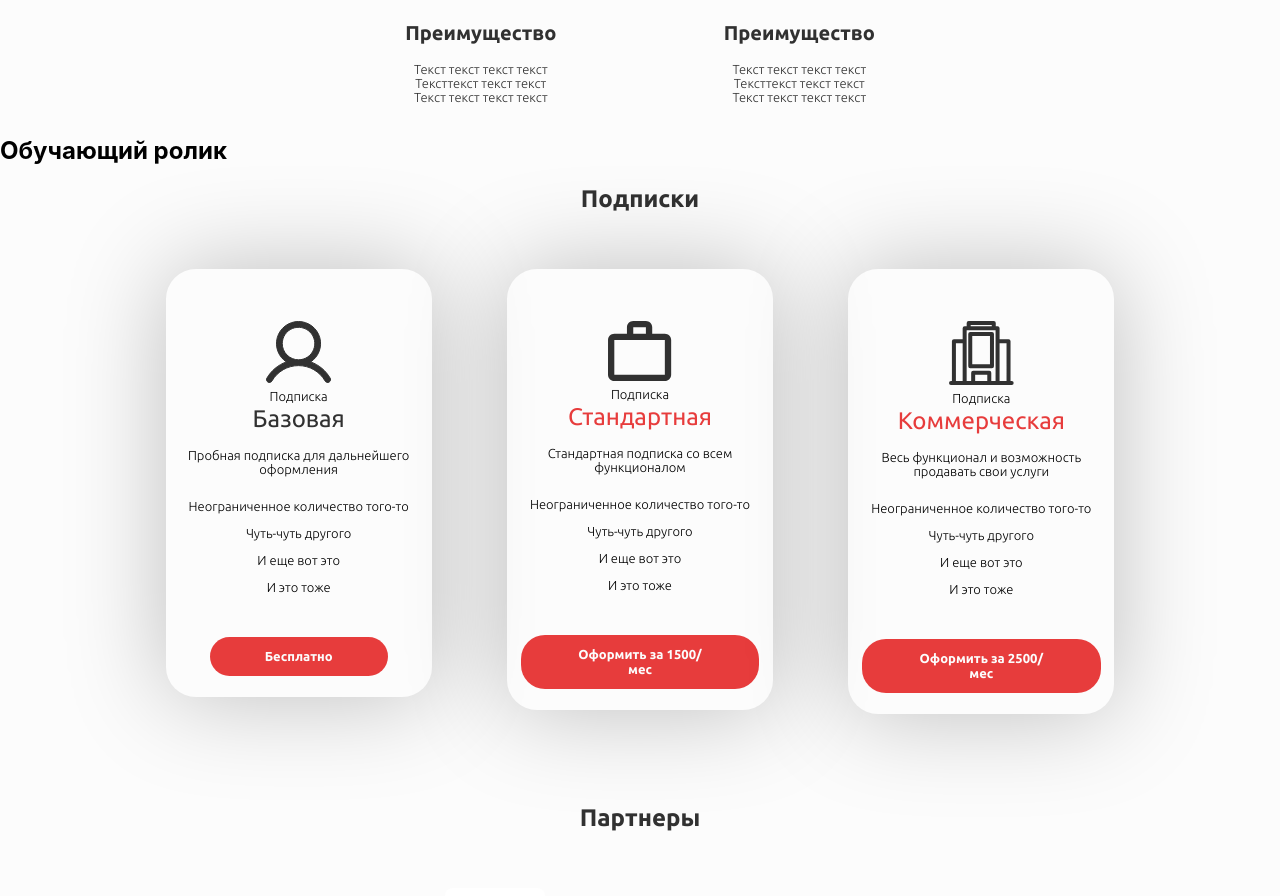
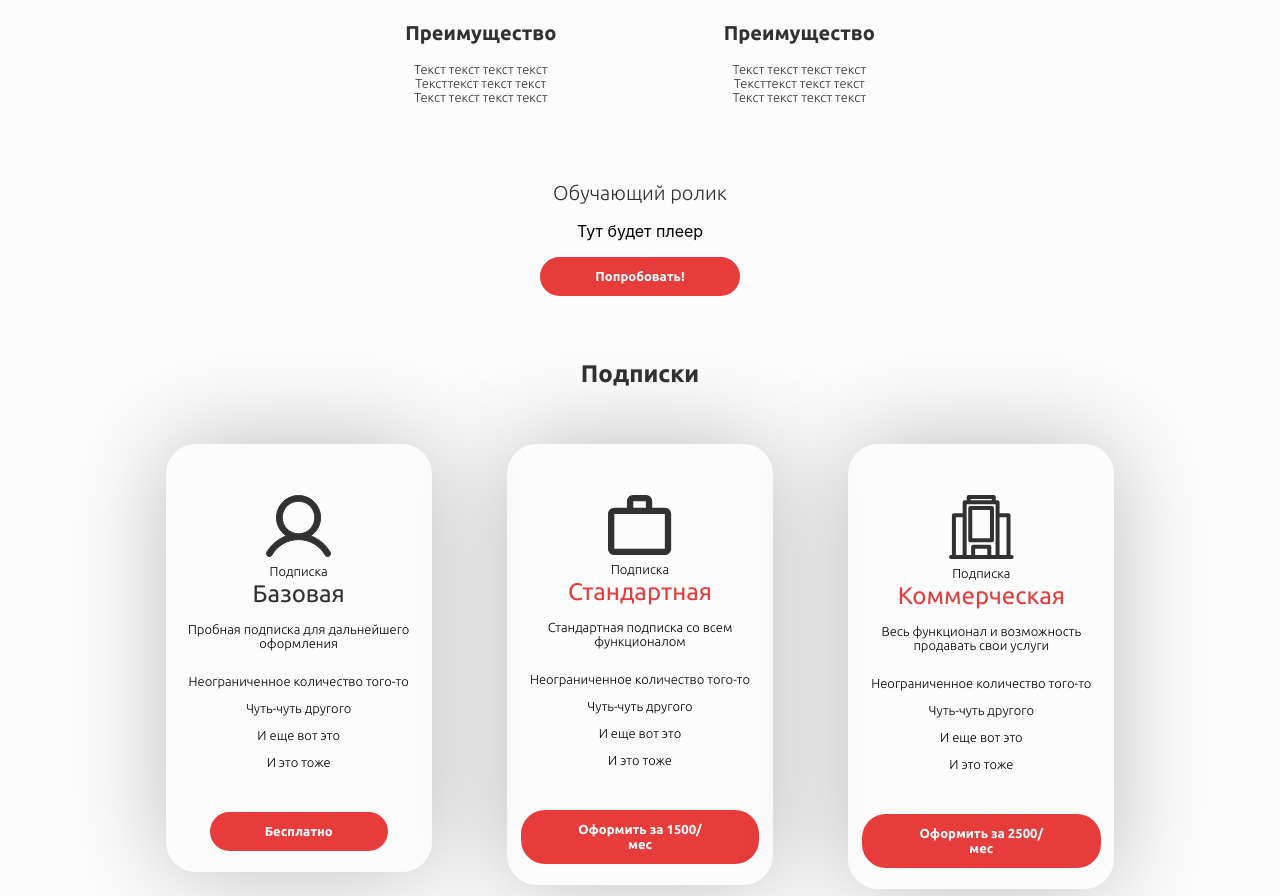
Before and after one commit to Kataiii/ConfiguratorFrontend, a React app: page / in a window 1280 px wide. Shown: the part 2160-3056 px from the top of the page. Built offline with nearby package versions, Linux system fonts and the light colour scheme.

Commit message:
add card registration

```diff
--- a/src/pages/RegistrationPage.tsx
+++ b/src/pages/RegistrationPage.tsx
@@ -1,6 +1,11 @@
+import BlockRegistration from "../widgets/BlockRegistration";
+
+
 const RegistrationPage = () =>{
     return(
-        <div></div>
+        <div>
+            <BlockRegistration/>
+        </div>
     );
 }
 
--- /dev/null
+++ b/src/shared/ui/CardRegist.tsx
@@ -0,0 +1,21 @@
+import Button from "./ButtonPrim";
+
+
+export interface cardRegistProps{
+    image: any,
+    title: string,
+    altImage: string
+    action: () => void
+}
+
+const CardRegist = (props: cardRegistProps) => {
+    return(
+        <div>
+            <h1>{props.title}</h1>
+            <img src={props.image} alt={props.altImage}></img>
+            <Button title="Регистрация" onClick={props.action}></Button>
+        </div>
+    );
+}
+
+export default CardRegist;
--- /dev/null
+++ b/src/widgets/BlockRegistration.tsx
@@ -0,0 +1,26 @@
+import PersonRegist from "../assets/images/image-person-regist.svg"
+import CompanyRegist from "../assets/images/image-company-regist.svg"
+import CardRegist, {cardRegistProps} from "../shared/ui/CardRegist";
+import { useNavigate } from "react-router-dom";
+import { Link } from "react-router-dom";
+
+
+const BlockRegistration = () => {
+    const navigate = useNavigate();
+
+    return(
+        <div>
+            <h1>Регистрация</h1>
+            <CardRegist title="Пользовательская" image={PersonRegist} altImage="image-file" action={() => {navigate('/login/register/user')}}></CardRegist>
+            <CardRegist title="Компания" image={CompanyRegist} altImage="image-document" action={() => {navigate('/login/register/company')}}></CardRegist>
+            <div>
+                <p>У вас уже есть аккаунт?</p>
+                <Link to={'/login'}>
+                    <p>Войти</p>
+                </Link>
+            </div>
+        </div>
+    );
+}
+
+export default BlockRegistration;
--- a/src/widgets/VideoPlayer.tsx
+++ b/src/widgets/VideoPlayer.tsx
@@ -1,7 +1,16 @@
+import styles from "./css/BlockCard.module.css"
+import Button from "../shared/ui/ButtonPrim";
+import { useNavigate } from "react-router-dom";
+
+
 const VideoPlayer = () => {
+    const navigate = useNavigate();
+
     return(
-        <div>
-            <h2>Обучающий ролик</h2>
+        <div className={styles.BlockVideoPlayer}>
+            <h2 className={styles.TitleVideoPlayer}>Обучающий ролик</h2>
+            <p>Тут будет плеер</p>
+            <Button title="Попробовать!" onClick={() => navigate('/login')}></Button>
         </div>
     )
 }
--- a/src/widgets/css/BlockCard.module.css
+++ b/src/widgets/css/BlockCard.module.css
@@ -50,3 +50,17 @@
 .DivImage{
     margin: 0 2.5%;
 }
+
+.BlockVideoPlayer{
+    text-align: center;
+    margin: 5% auto;
+}
+
+.TitleVideoPlayer{
+    font-family: 'Ubuntu';
+    font-style: normal;
+    font-weight: 300;
+    font-size: 20px;
+    text-align: center;
+    color: #313131;
+}
```
Also changed, not shown: src/assets/images/image-company-regist.svg (added), src/assets/images/image-person-regist.svg (added).
